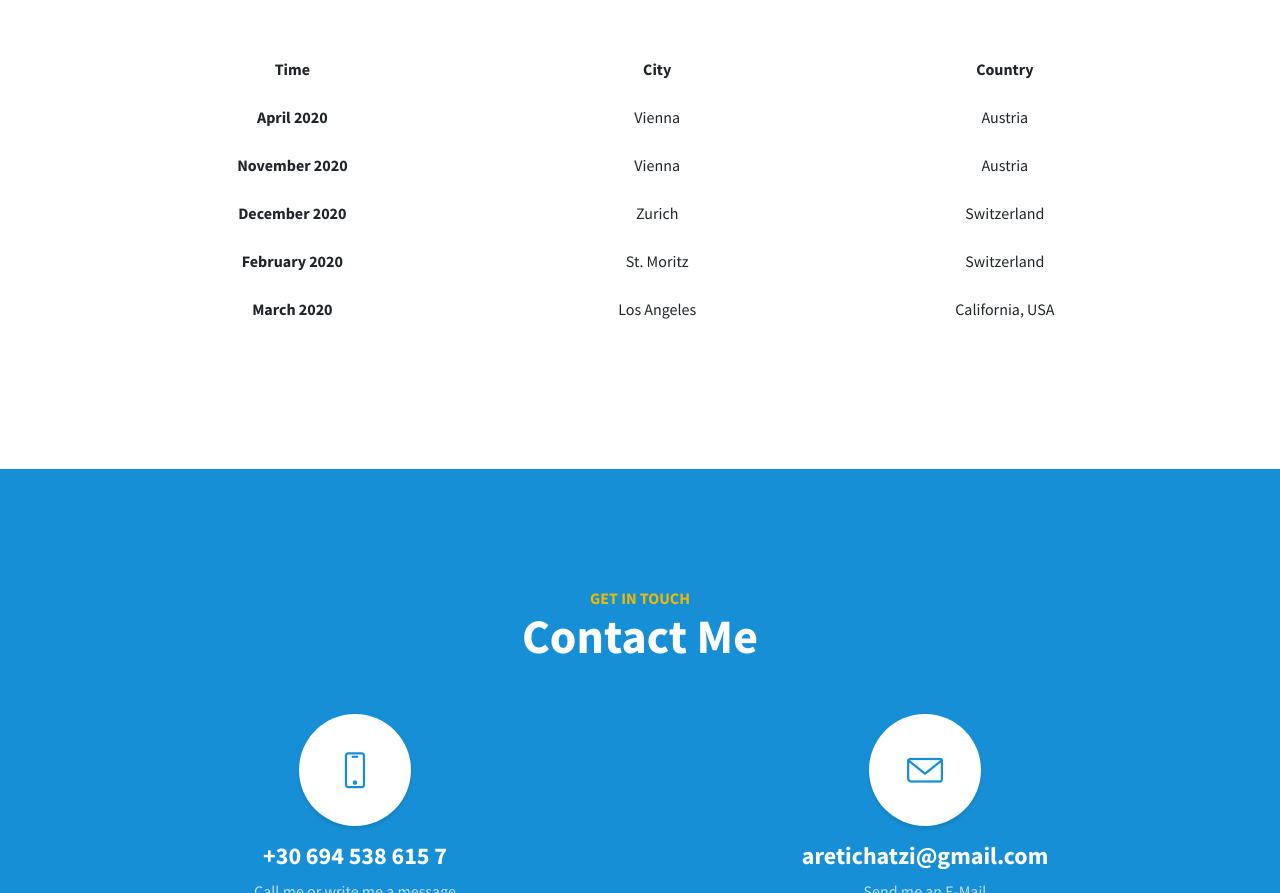
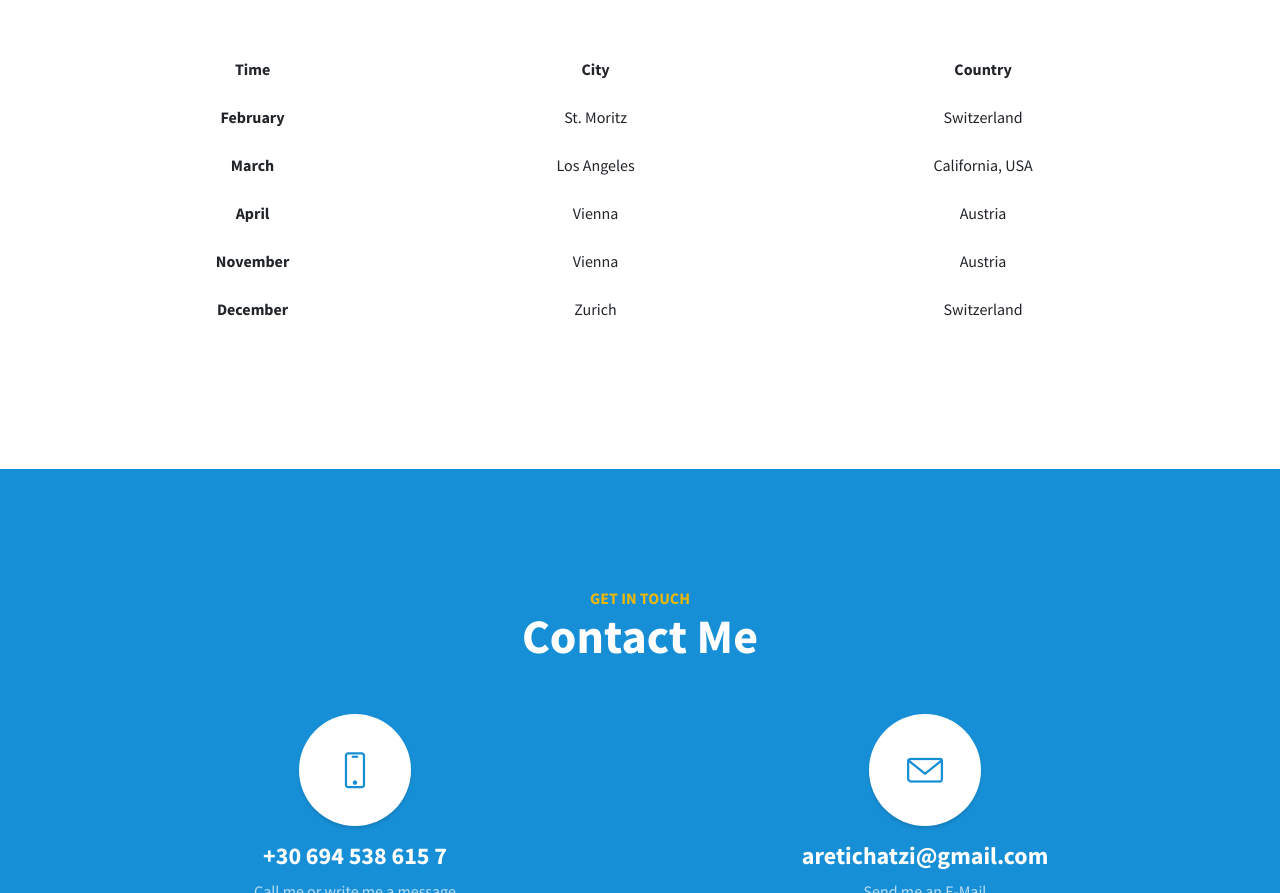
Before and after one commit to cdrcqnts/areti, a plain HTML site: page index.html in a window 1280 px wide. Shown: the part 2466-3359 px from the top of the page. Drawn offline with Linux system fonts and the light colour scheme.

Commit message:
Update index.html

```diff
--- a/index.html
+++ b/index.html
@@ -118,30 +118,31 @@
           </thead>
           <tbody>
             <tr>
-              <th scope="row">April 2020</th>
+              <th scope="row">February</th>
+              <td>St. Moritz</td>
+              <td>Switzerland</td>
+            </tr>
+            <tr>
+              <th scope="row">March</th>
+              <td>Los Angeles</td>
+              <td>California, USA</td>
+            </tr>
+            <tr>
+              <th scope="row">April</th>
               <td>Vienna</td>
               <td>Austria</td>
             </tr>
             <tr>
-              <th scope="row">November 2020</th>
+              <th scope="row">November</th>
               <td>Vienna</td>
               <td>Austria</td>
             </tr>
             <tr>
-              <th scope="row">December 2020</th>
+              <th scope="row">December</th>
               <td>Zurich</td>
               <td>Switzerland</td>
             </tr>
-            <tr>
-              <th scope="row">February 2020</th>
-              <td>St. Moritz</td>
-              <td>Switzerland</td>
-            </tr>
-            <tr>
-              <th scope="row">March 2020</th>
-              <td>Los Angeles</td>
-              <td>California, USA</td>
-            </tr>
+
           </tbody>
         </table>
       </div>
```
